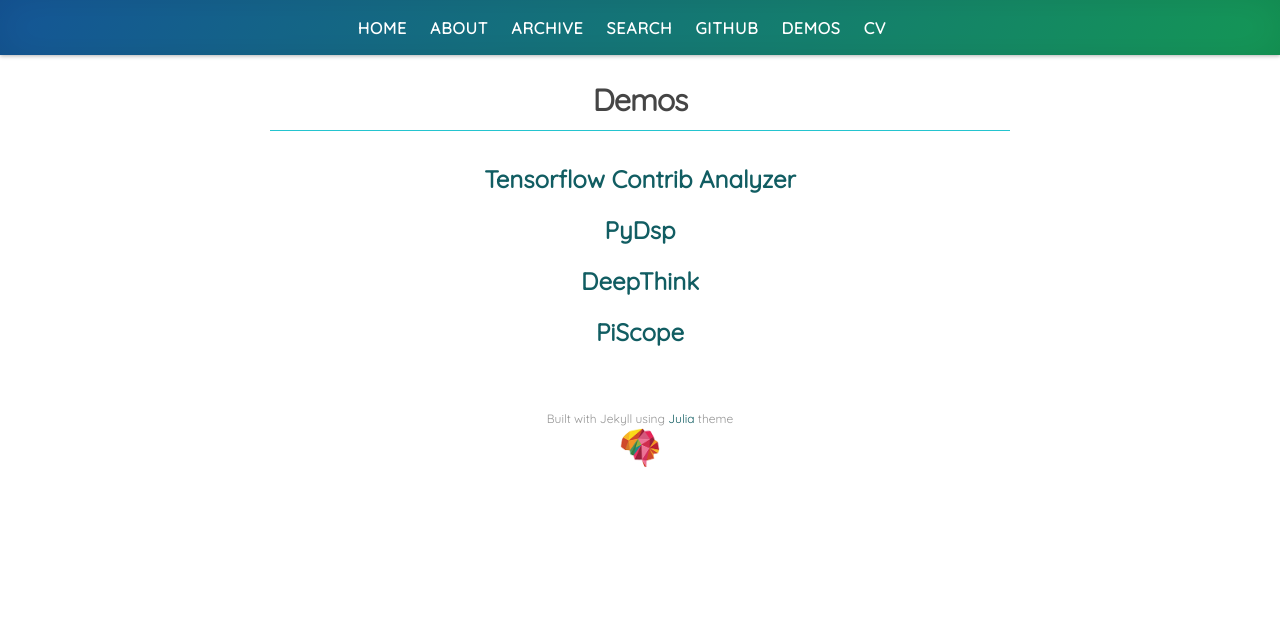
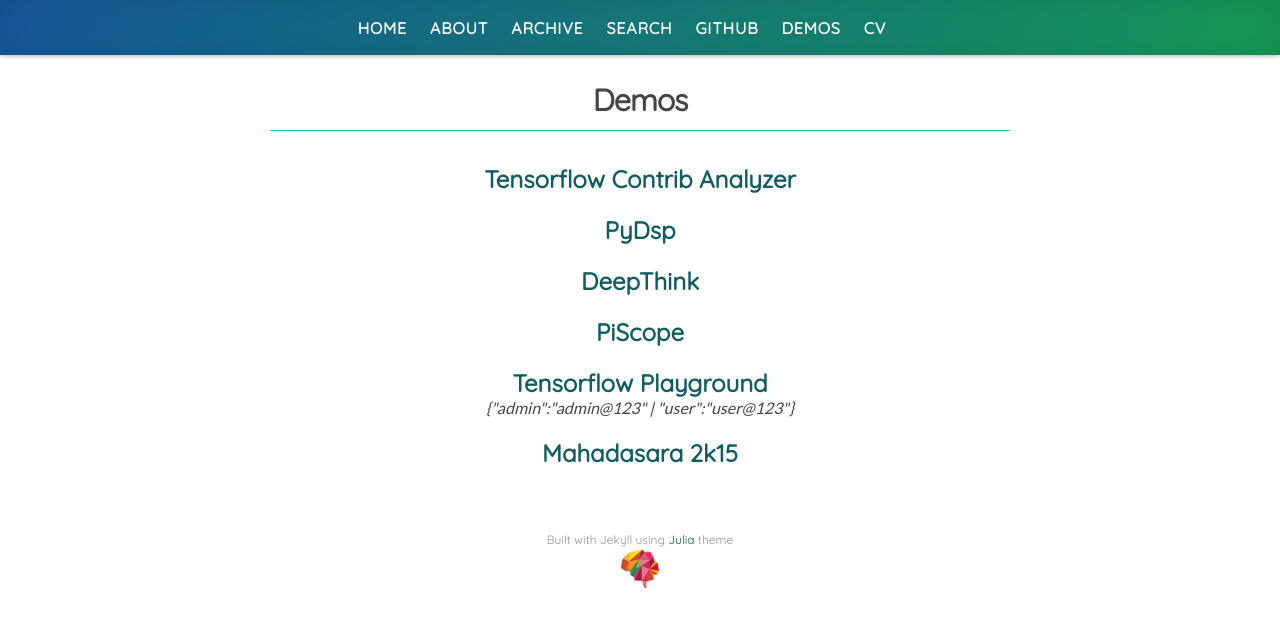
Before and after one commit to kingspp/kingspp.github.io, a Jekyll site: the page built from demos.html, in a window 1280 px wide. Shown: the top 627 px of the page. Built offline with Jekyll 4.4.1, drawn with Linux system fonts in a browser that asks for light colours; nearby versions of some CDN libraries.

Commit message:
Updated demos

```diff
--- a/demos.html
+++ b/demos.html
@@ -11,6 +11,8 @@
 		<h2><a href="https://pydsp.herokuapp.com">PyDsp</a></h2>
 		<h2><a href="https://kingspp.github.io/deepthink/">DeepThink</a></h2>
 		<h2><a href="https://piscope.herokuapp.com/">PiScope</a></h2>
-
+		<h2><a href="http://tfplay.herokuapp.com/">Tensorflow Playground</a></h2>
+		<div style="text-align:center; margin-top:-20px"><p><i>{"admin":"admin@123" | "user":"user@123"}</i></p></div>
+		<h2><a href="https://mahadasara.herokuapp.com/">Mahadasara 2k15</a></h2>
 	</div>
 </div>
```
